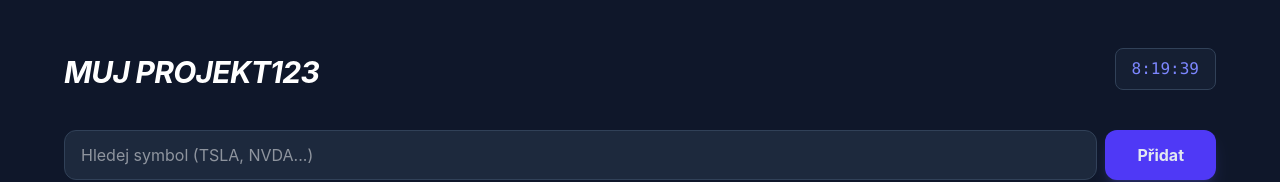
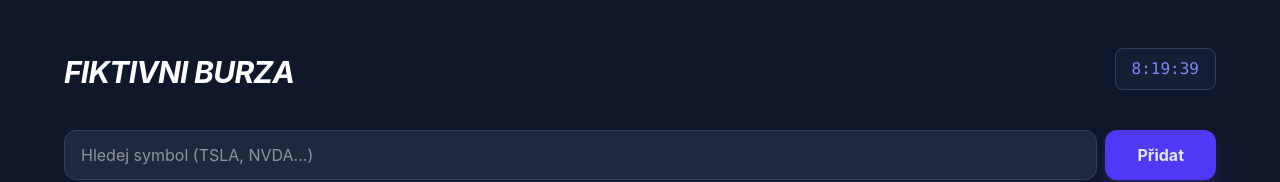
Before and after one commit to bartos123/muj-projekt, a React (Vite) app: page / in a window 1280 px wide. Shown: the top 182 px of the page. Built offline with nearby package versions, Linux system fonts and the light colour scheme.

Commit message:
drobne upravy v kodu a redo README

```diff
--- a/index.html
+++ b/index.html
@@ -4,7 +4,7 @@
     <meta charset="UTF-8" />
     <link rel="icon" type="image/svg+xml" href="/favicon.svg" />
     <meta name="viewport" content="width=device-width, initial-scale=1.0" />
-    <title>muj-projekt</title>
+    <title>Fiktivni Burza</title>
   </head>
   <body>
     <div id="root"></div>
--- a/src/App.jsx
+++ b/src/App.jsx
@@ -28,13 +28,11 @@ function App() {
         }));
       }
     } catch (err) {
-      console.error(`Chyba pro ${symbol}:`, err);
     }
   };
 
   // 2. FUNKCE PRO REFRESH VŠEHO
   const refreshAllPrices = () => {
-    console.log("Aktualizuji všechny ceny...");
     watchlist.forEach(item => {
       fetchSinglePrice(item.symbol);
     });
@@ -110,7 +108,7 @@ function App() {
     <div className="min-h-screen bg-[#0f172a] text-slate-200 p-6 md:p-12 font-sans">
       <header className="max-w-6xl mx-auto mb-10 flex justify-between items-end">
         <div>
-          <h1 className="text-3xl font-bold text-white tracking-tight italic uppercase">MUJ PROJEKT123</h1>
+          <h1 className="text-3xl font-bold text-white tracking-tight italic uppercase">FIKTIVNI BURZA</h1>
         </div>
         <div className="font-mono text-indigo-400 hidden sm:block bg-slate-800/50 px-4 py-2 rounded-lg border border-slate-700">
           {time.toLocaleTimeString("cs-CZ")}
--- a/src/StockCard.jsx
+++ b/src/StockCard.jsx
@@ -3,7 +3,7 @@ import { ChartNoAxesColumnIncreasing, ChartNoAxesColumnDecreasing, X, CirclePlus
 
 function StockCard({ symbol, shares, price, change, onUpdateShares, onDelete }) {
 
-  const totalValue = price ? (price * shares).toFixed(2) : '0.00'
+const totalValue = (Number(price || 0) * Number(shares || 0)).toFixed(2);
 
   return (
     <div className="relative bg-slate-800/80 border border-slate-700 p-6 rounded-2xl hover:border-slate-500 transition-all group shadow-xl">
@@ -33,6 +33,7 @@ function StockCard({ symbol, shares, price, change, onUpdateShares, onDelete })
           <div className="flex items-center gap-2">
             <button onClick={() => onUpdateShares(Math.max(0, shares - 1))} className="bg-slate-700 w-10 h-8 rounded-lg hover:bg-slate-600 text-white flex justify-center items-center"><CircleMinus size={20} /></button>
             <input
+              onFocus = {(e) => e.target.select()}
               value={shares}
               onChange={(e) => onUpdateShares(e.target.value)}
               className="bg-transparent text-center w-full text-white font-bold text-lg outline-none focus:text-indigo-400"
```
Also changed, not shown: 1 other file (tests, documents, lock files or other folders).
